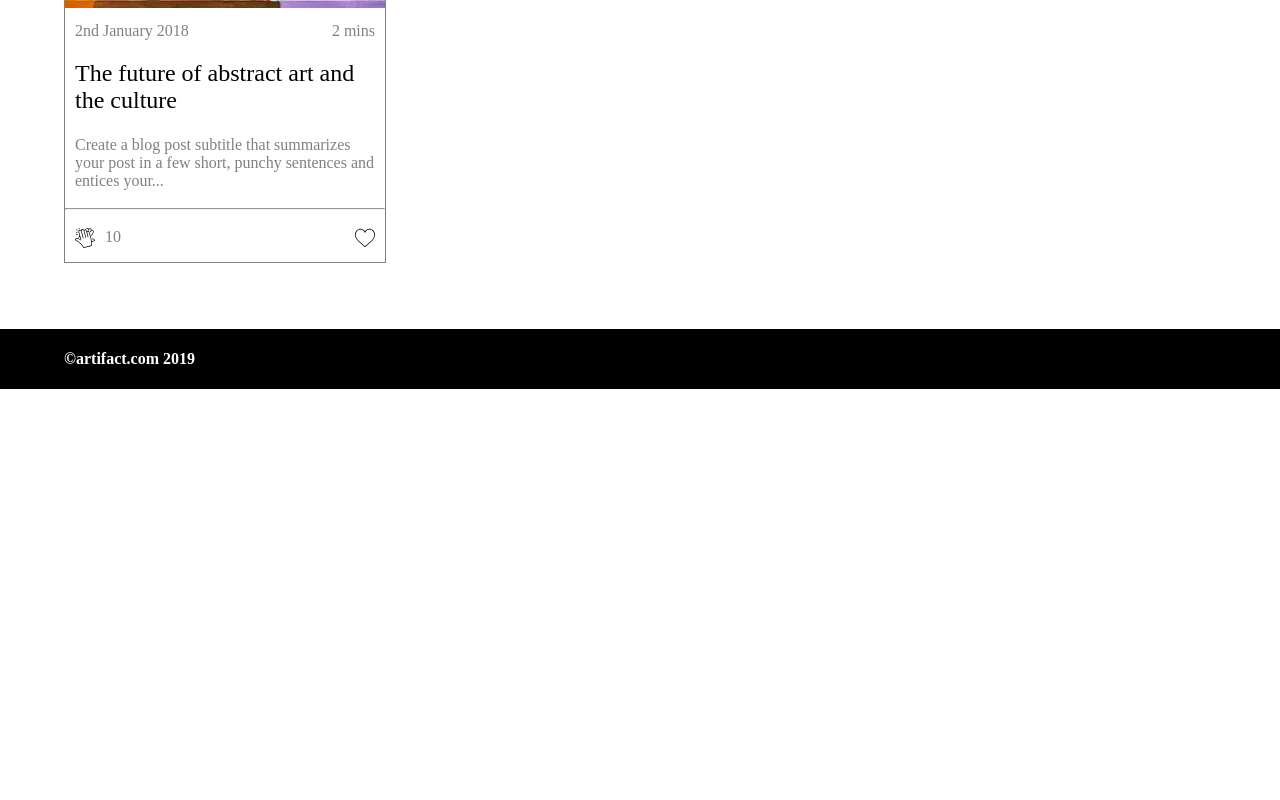
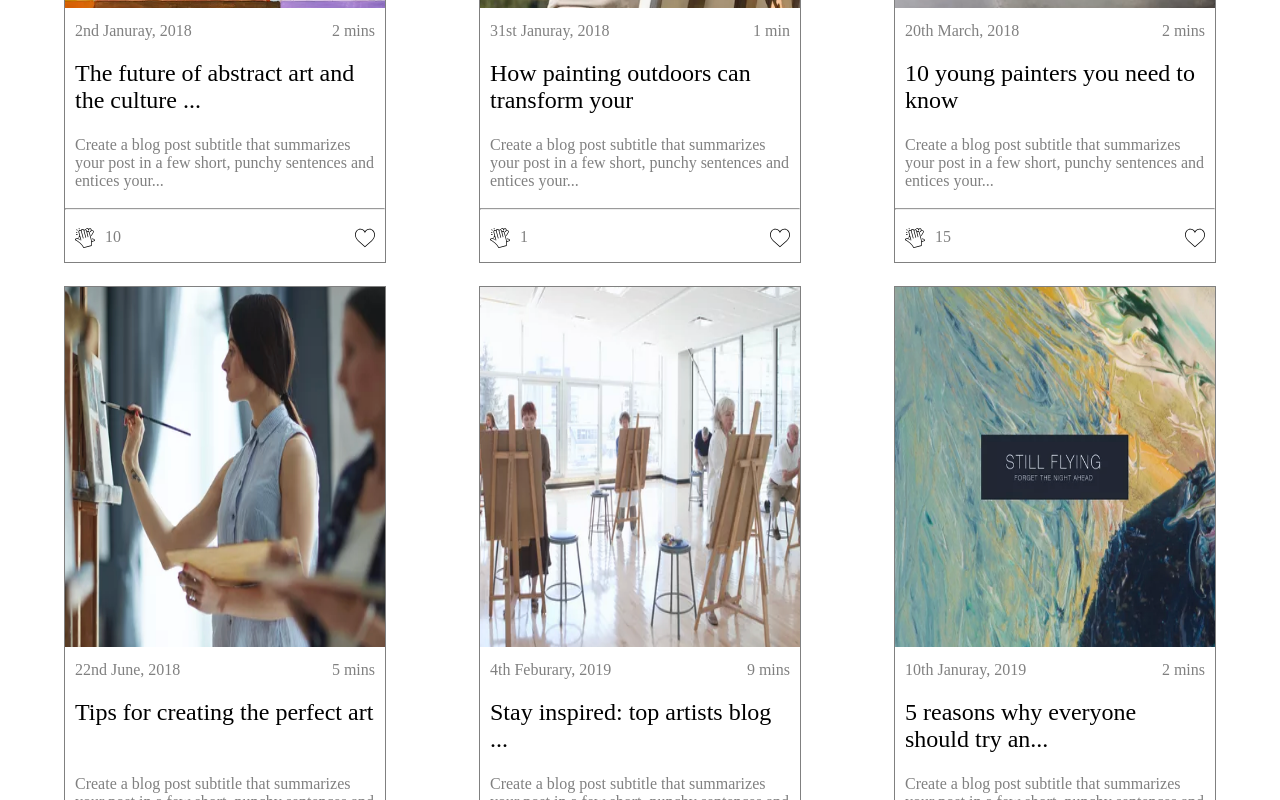
Before and after one commit to xentro-sam/blog-exercise-react, a React (Create React App) app: page / in a window 1280 px wide. Shown: the part 460-1260 px from the top of the page. Before the commit the page ends 849 px from the top, so only its background shows below. Built offline with nearby package versions, Linux system fonts and the light colour scheme.

Commit message:
feat: reconfigure card component to display data from props

```diff
--- a/package.json
+++ b/package.json
@@ -9,6 +9,7 @@
     "react": "^18.2.0",
     "react-dom": "^18.2.0",
     "react-scripts": "5.0.1",
+    "uuid": "^9.0.0",
     "web-vitals": "^2.1.4"
   },
   "scripts": {
--- a/src/App.jsx
+++ b/src/App.jsx
@@ -1,13 +1,14 @@
 import * as React from 'react';
 import './App.css';
-import {Navbar, Footer, Card} from './components';
+import {Navbar, Footer} from './components';
+import cardsData from './utils/getCards/index.jsx';
 
 function App() {
   return (
     <div className="App">
       <Navbar />
       <div className='main-container page-padding'>
-        <Card />
+        {cardsData}
       </div>
       <Footer />
     </div>
--- a/src/components/Card/index.jsx
+++ b/src/components/Card/index.jsx
@@ -1,25 +1,26 @@
 import * as React from 'react';
 import './Card.css';
-import cardImage from '../../assets/Images/abstract.png';
+
 import clappingIcon from '../../assets/Icons/clapping.svg';
-import blackHeart from '../../assets/Icons/heart-black.svg';
+import likeIcon from '../../assets/Icons/heart-red.svg';
+import unlikeIcon from '../../assets/Icons/heart-black.svg';
 
 export default function Card(cardInfo) {
+  const [like, setLike] = React.useState(false);
   return (
     <div className="card">
       <div className="card-image">
-        <img src={cardImage} alt="" />
+        <img src={cardInfo.cardImage} alt="" />
       </div>
       <div className="card-data">
-        <div>2nd January 2018</div>
-        <div>2 mins</div>
+        <div>{cardInfo.date}</div>
+        <div>{cardInfo.readingTime}</div>
       </div>
       <div className="card-title">
-                The future of abstract art and the culture
+        {cardInfo.title}
       </div>
       <div className="card-subtitle">
-                Create a blog post subtitle that summarizes your
-                post in a few short, punchy sentences and entices your...
+        {cardInfo.description}
       </div>
       <div>
         <hr />
@@ -30,11 +31,15 @@ export default function Card(cardInfo) {
             <img src={clappingIcon} alt="" />
           </div>
           <div className="claps">
-            10
+            {cardInfo.claps}
           </div>
         </div>
         <div className="card-footer-icons">
-          <img src={blackHeart} alt="" />
+          <img
+            src={like ? likeIcon : unlikeIcon}
+            alt=""
+            onClick={() => setLike(!like)}
+          />
         </div>
       </div>
     </div>
--- /dev/null
+++ b/src/mockData/index.json
@@ -0,0 +1,49 @@
+[{
+    "date": "2nd Januray, 2018",
+    "readingTime": "2 mins",
+    "title": "The future of abstract art and the culture ...",
+    "description": "Create a blog post subtitle that summarizes your post in a few short, punchy sentences and entices your...",
+    "claps": 10,
+    "liked": false,
+    "image": "abstract.png"
+}, {
+    "date": "31st Januray, 2018",
+    "readingTime": "1 min",
+    "title": "How painting outdoors can transform your ",
+    "description": "Create a blog post subtitle that summarizes your post in a few short, punchy sentences and entices your...",
+    "claps": 1,
+    "liked": true,
+    "image": "outdoor.png"
+}, {
+    "date": "20th March, 2018",
+    "readingTime": "2 mins",
+    "title": "10 young painters you need to know",
+    "description": "Create a blog post subtitle that summarizes your post in a few short, punchy sentences and entices your...",
+    "claps": 15,
+    "liked": false,
+    "image": "young-painters.png"
+}, {
+    "date": "22nd June, 2018",
+    "readingTime": "5 mins",
+    "title": "Tips for creating the perfect art",
+    "description": "Create a blog post subtitle that summarizes your post in a few short, punchy sentences and entices your...",
+    "claps": 11,
+    "liked": false,
+    "image": "perfect-art.png"
+}, {
+    "date": "4th Feburary, 2019",
+    "readingTime": "9 mins",
+    "title": "Stay inspired: top artists blog ...",
+    "description": "Create a blog post subtitle that summarizes your post in a few short, punchy sentences and entices your...",
+    "claps": 45,
+    "liked": true,
+    "image": "inspired.png"
+}, {
+    "date": "10th Januray, 2019",
+    "readingTime": "2 mins",
+    "title": "5 reasons why everyone should try an...",
+    "description": "Create a blog post subtitle that summarizes your post in a few short, punchy sentences and entices your...",
+    "claps": 11,
+    "liked": false,
+    "image": "reason.png"
+}]
--- /dev/null
+++ b/src/utils/getCards/index.jsx
@@ -0,0 +1,19 @@
+import * as React from 'react';
+let cards = undefined;
+import {Card} from '../../components';
+import {v4 as uuid} from 'uuid';
+
+try {
+  const cardsData = require('../../mockData/index.json');
+  cards = cardsData.map((card) => {
+    return <Card
+      key={uuid()}
+      {...card}
+      cardImage={require('../../assets/Images/'+card.image)}
+    />;
+  });
+} catch (error) {
+  cards = <div>There was an error loading the cards</div>;
+}
+
+export default cards;
```
Also changed, not shown: src/utils/getData/index.jsx (added, +9 -0 lines), .eslintrc.json, 1 other file (tests, documents, lock files or other folders).
